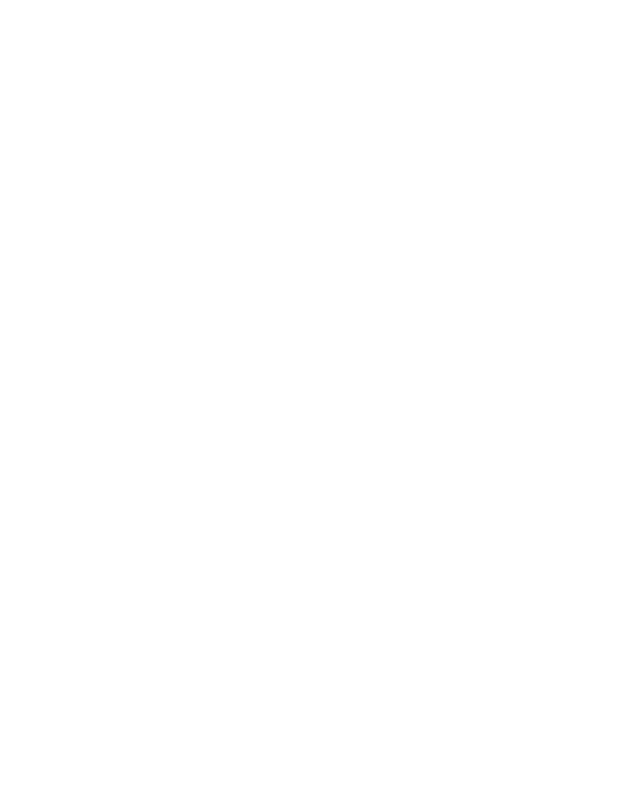
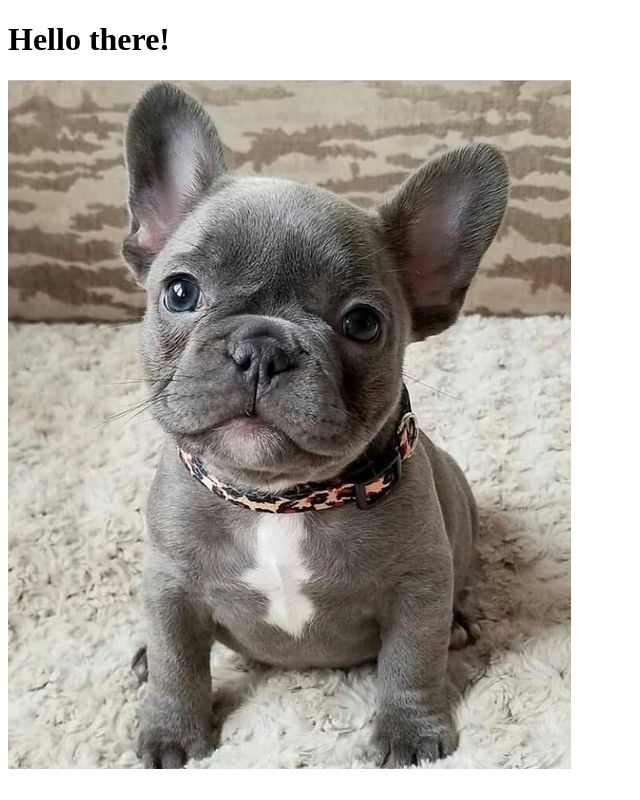
Before and after one commit to silverlining10/html-start, a plain HTML site: page index.html in a window 1280 px wide. Shown: the whole page, without its empty margins (0-640 px from the left). Drawn offline with Linux system fonts and the light colour scheme.

Commit message:
Img change

```diff
--- a/index.html
+++ b/index.html
@@ -1,13 +1,18 @@
 <!DOCTYPE html>
 <html lang="en">
+
 <head>
     <meta charset="UTF-8">
-    <meta http-equiv="X-UA-Compatible" content="IE=edge">
     <meta name="viewport" content="width=device-width, initial-scale=1.0">
-    <title>Document</title>
-    <link rel="shortcut icon" href="https://placekitten.com/96/139" type="image/x-icon">
+    <title>WebPage</title>
 </head>
+
 <body>
-    <script src="https://unpkg.com/html-data-include@3.3.3/html-data-include.js"></script>
+    <div>
+        <h1>Hello there!</h1>
+        <img src="img/bc66f807ff1c7691d7cddbf30e36b15f.jpg" alt="Cute Puppies">
+    </div>
+
 </body>
+
 </html>
```
Also changed, not shown: img/bc66f807ff1c7691d7cddbf30e36b15f.jpg (added).
